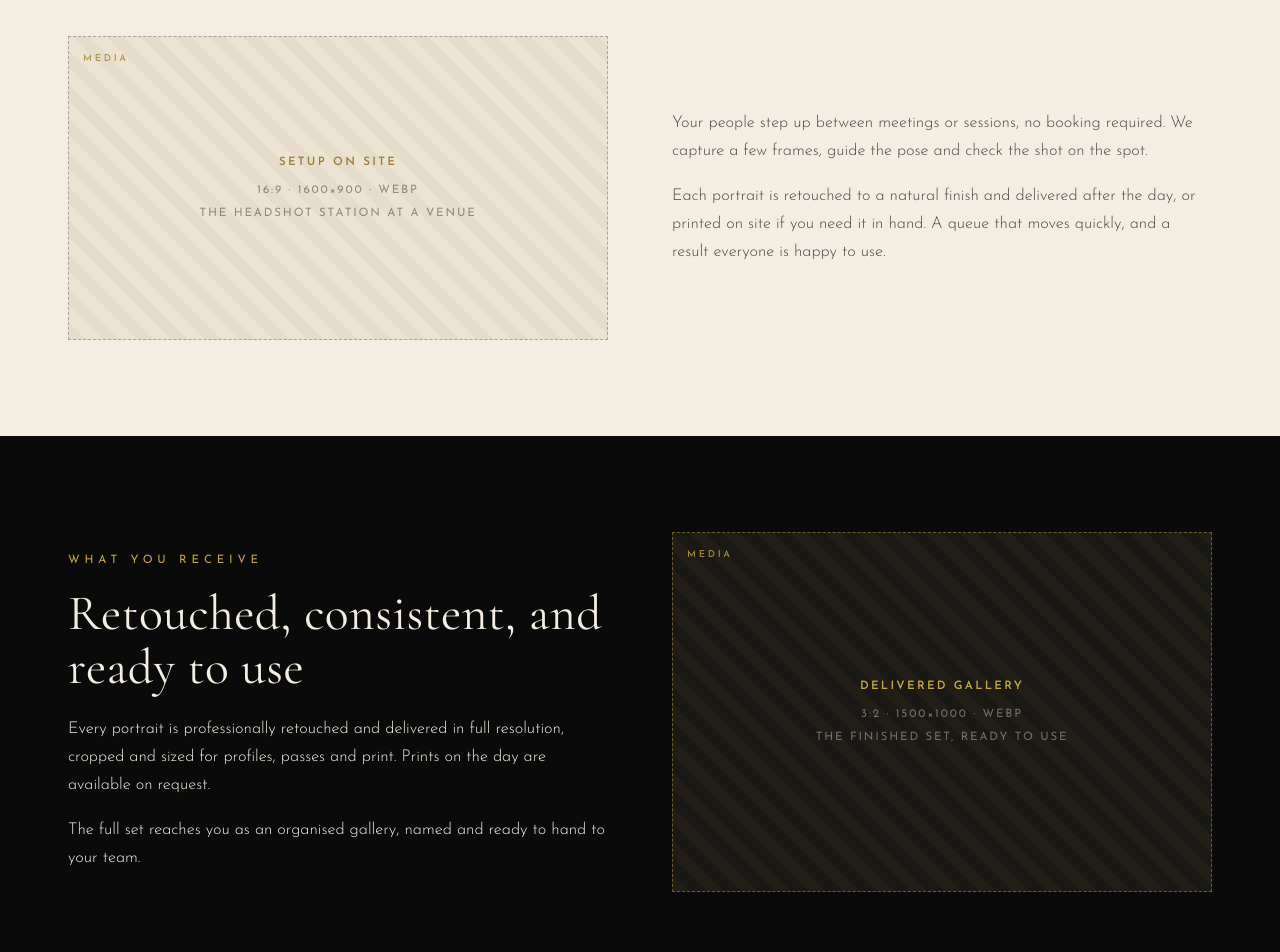
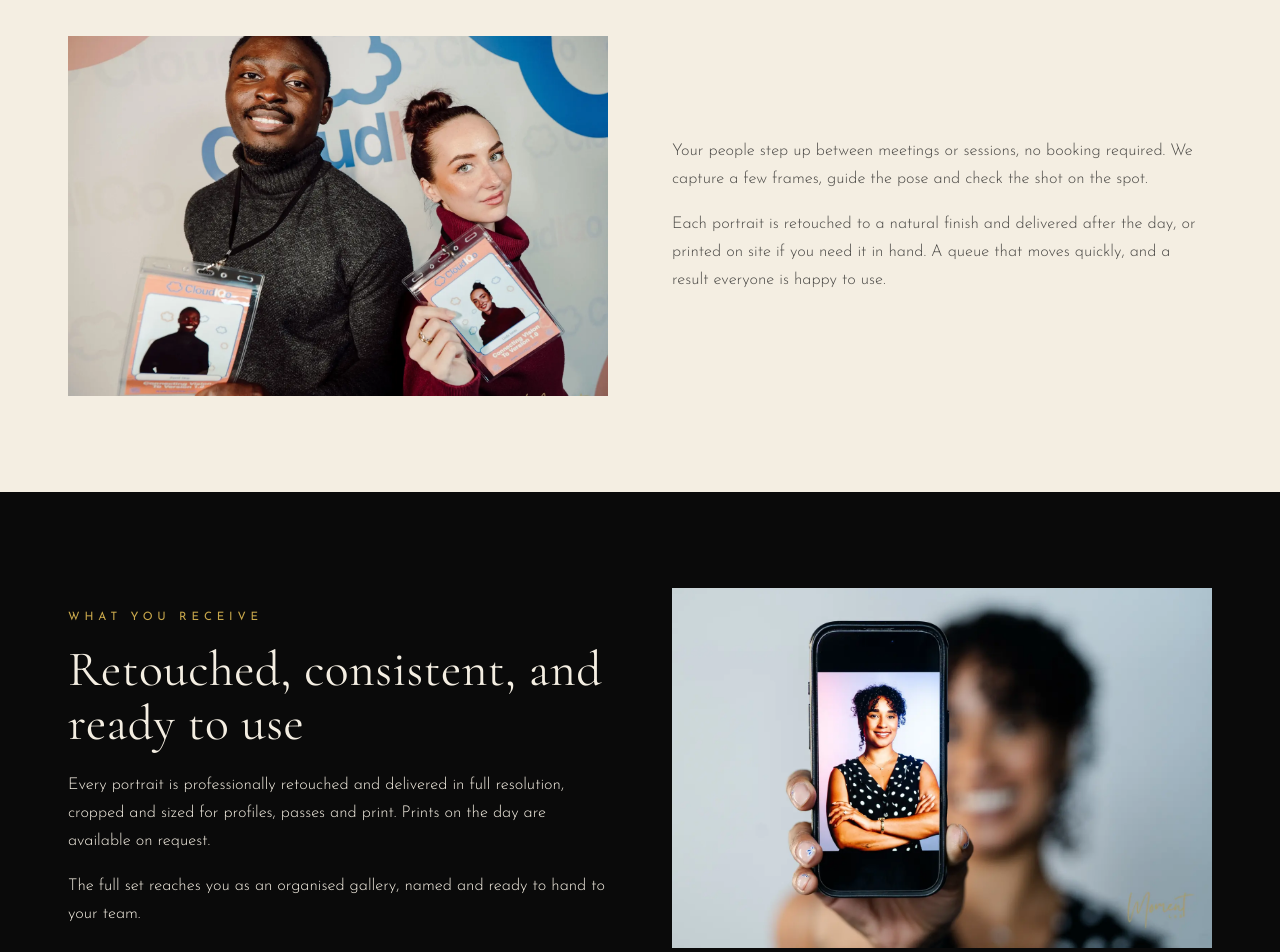
Before and after one commit to MomentLabUK/Momentlab-website, a website: page experiences/professional-headshots.html in a window 1280 px wide. Shown: the part 2580-3532 px from the top of the page. Drawn offline with nearby package versions, Linux system fonts and the light colour scheme.

Commit message:
Add Professional Headshots page media

```diff
--- a/experiences/professional-headshots.html
+++ b/experiences/professional-headshots.html
@@ -319,6 +319,11 @@
 .media--square{aspect-ratio:1/1}
 .media--keep{aspect-ratio:3/2}
 .media--showcase{aspect-ratio:16/9}
+.photo{position:relative;width:100%;overflow:hidden;background:#141414}
+.photo--square{aspect-ratio:1/1}
+.photo--keep{aspect-ratio:3/2}
+.photo img{position:absolute;top:0;left:0;width:100%;height:100%;object-fit:cover}
+@supports not (aspect-ratio:1/1){.photo--square{height:0;padding-bottom:100%}.photo--keep{height:0;padding-bottom:66.67%}}
 .yt{position:relative;height:0;padding-bottom:56.25%;background:#000;cursor:pointer;overflow:hidden}
 .yt img{position:absolute;top:0;left:0;width:100%;height:100%;object-fit:cover;opacity:.88;transition:opacity .4s ease,transform .6s ease}
 .yt:hover img{opacity:1;transform:scale(1.015)}
@@ -475,10 +480,7 @@
       <p>We retouch each frame to a natural, professional finish and deliver them ready for LinkedIn, the website, the staff directory or the press release. Consistent, current, and done in a day.</p>
     </div>
     <div class="col-media">
-      <div class="media media--square">
-        <span class="media__tag">Media</span>
-        <span class="media__label"><strong>Consistency grid</strong>1:1 &middot; 1400&times;1400 &middot; WebP<br>A set of matching team headshots</span>
-      </div>
+      <div class="photo photo--square"><img src="/assets/experiences/professional-headshots-team-north-east.webp" width="1800" height="1200" style="object-position:50% 50%" alt="Two team members holding their finished professional headshot prints" loading="lazy" decoding="async"></div>
     </div>
   </div>
 </section>
@@ -492,10 +494,7 @@
     </div>
     <div class="split" style="margin-top:44px">
       <div class="col-media">
-        <div class="media media--wide">
-          <span class="media__tag">Media</span>
-          <span class="media__label"><strong>Setup on site</strong>16:9 &middot; 1600&times;900 &middot; WebP<br>The headshot station at a venue</span>
-        </div>
+        <div class="photo photo--keep"><img src="/assets/experiences/professional-headshots-on-site-newcastle.webp" width="1600" height="1319" style="object-position:50% 38%" alt="Two attendees holding branded event passes printed with their headshots, in front of the company backdrop" loading="lazy" decoding="async"></div>
       </div>
       <div class="col-text">
         <p>Your people step up between meetings or sessions, no booking required. We capture a few frames, guide the pose and check the shot on the spot.</p>
@@ -515,10 +514,7 @@
       <p>The full set reaches you as an organised gallery, named and ready to hand to your team.</p>
     </div>
     <div class="col-media">
-      <div class="media media--keep">
-        <span class="media__tag">Media</span>
-        <span class="media__label"><strong>Delivered gallery</strong>3:2 &middot; 1500&times;1000 &middot; WebP<br>The finished set, ready to use</span>
-      </div>
+      <div class="photo photo--keep"><img src="/assets/experiences/professional-headshots-gallery.webp" width="1500" height="1000" alt="A finished professional headshot shown on a phone" loading="lazy" decoding="async"></div>
     </div>
   </div>
 </section>
```
Also changed, not shown: assets/experiences/professional-headshots-gallery.webp (added), assets/experiences/professional-headshots-on-site-newcastle.webp (added), assets/experiences/professional-headshots-team-north-east.webp (added).
